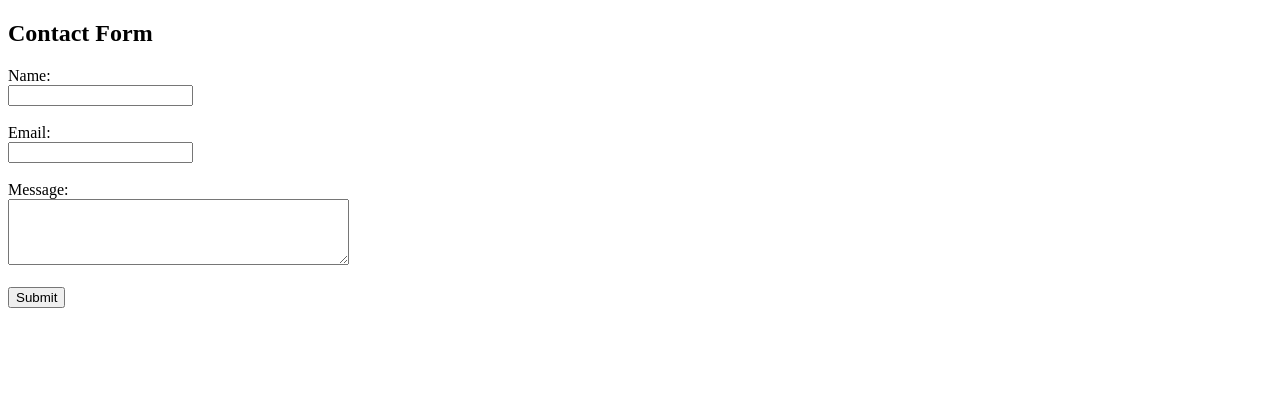
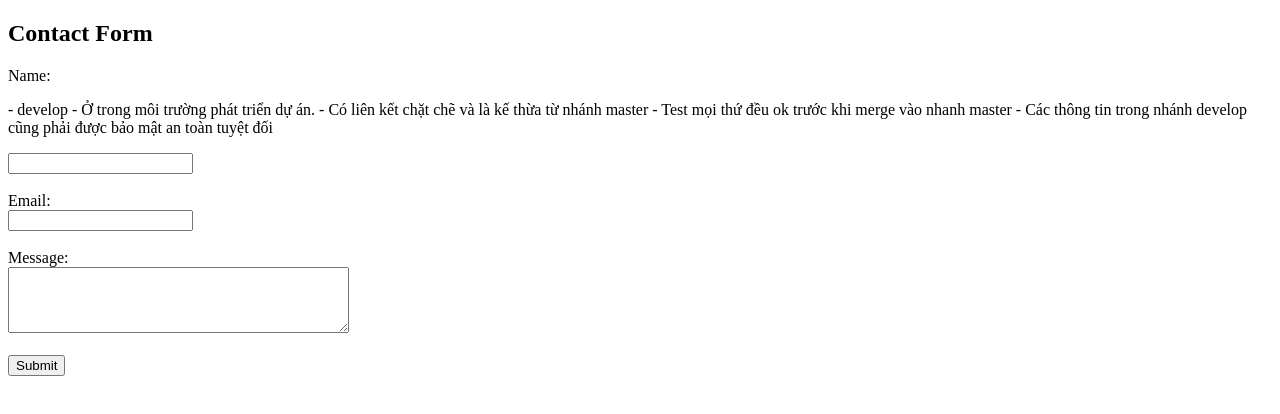
Before and after one commit to MinhKhanh1204/git_flow, a plain HTML site: page index.html in a window 1280 px wide. Drawn offline with Linux system fonts and the light colour scheme.

Commit message:
feat: add index.html

```diff
--- a/index.html
+++ b/index.html
@@ -8,6 +8,13 @@
   <h2>Contact Form</h2>
   <form action="#" method="post">
     <label for="name">Name:</label><br>
+    <p>
+- develop
+- Ở trong môi trường phát triển dự án.
+- Có liên kết chặt chẽ và là kế thừa từ nhánh master
+- Test mọi thứ đều ok trước khi merge vào nhanh master
+- Các thông tin trong nhánh develop cũng phải được bảo mật an toàn tuyệt đối
+    </p>
     <input type="text" id="name" name="name" required><br><br>
 
     <label for="email">Email:</label><br>
```
Also changed, not shown: 1 other file.
